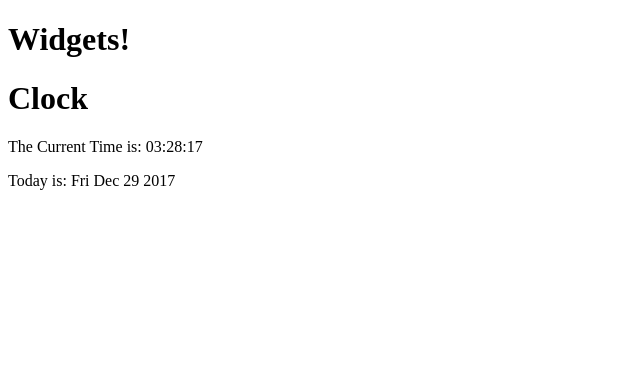
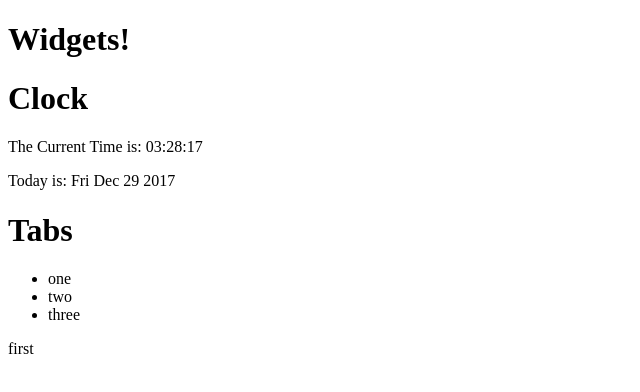
Before and after one commit to jlincodes/react-widgets, a React app: page / in a window 1280 px wide. Shown: the top 392 px of the page, without its empty margins (0-640 px from the left). Built offline with nearby package versions, Linux system fonts and the light colour scheme.

Commit message:
Adds working 'tabs'

```diff
--- a/src/index.jsx
+++ b/src/index.jsx
@@ -2,12 +2,22 @@ import React from 'react';
 import ReactDOM from 'react-dom';
 
 import Clock from './clock';
+import Tabs from './tabs';
+
+const panes = [
+  {title: 'one', content: 'first'},
+  {title: 'two', content: 'second'},
+  {title: 'three', content: 'third'},
+];
 
 class Root extends React.Component {
   render() {
     return (
       <div>
         <Clock />
+        <div>
+          <Tabs panes={panes} />
+        </div>
       </div>
     );
   }
--- a/src/tabs.jsx
+++ b/src/tabs.jsx
@@ -14,7 +14,7 @@ class Headers extends React.Component {
         <li
           key={index}
           className={status}
-          onClock={this.props.onSelectedTab.bind(null, index)}>
+          onClick={this.props.onSelectedTab.bind(null, index)}>
           {title}{' '}
         </li>
       );
@@ -25,14 +25,15 @@ class Headers extends React.Component {
   }
 }
 
-export default class Tab extends React.Component {
+export default class Tabs extends React.Component {
   constructor(props) {
     super(props);
     this.state = { selectedPane: 0 };
+    this.selectTab = this.selectTab.bind(this);
   }
 
   selectTab(num) {
-    this.setState({ selectPane: num });
+    this.setState({ selectedPane: num });
   }
 
   render() {
```
